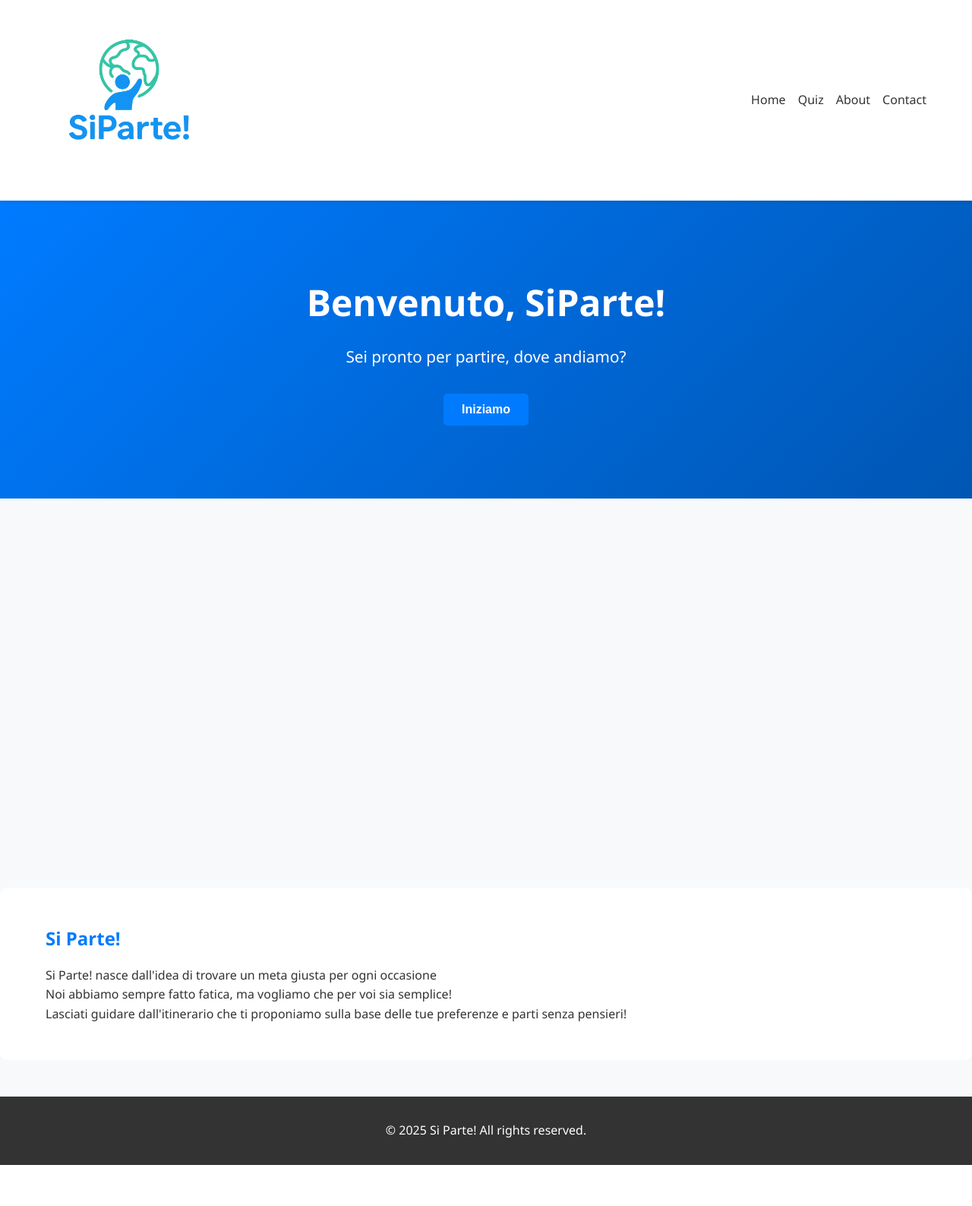
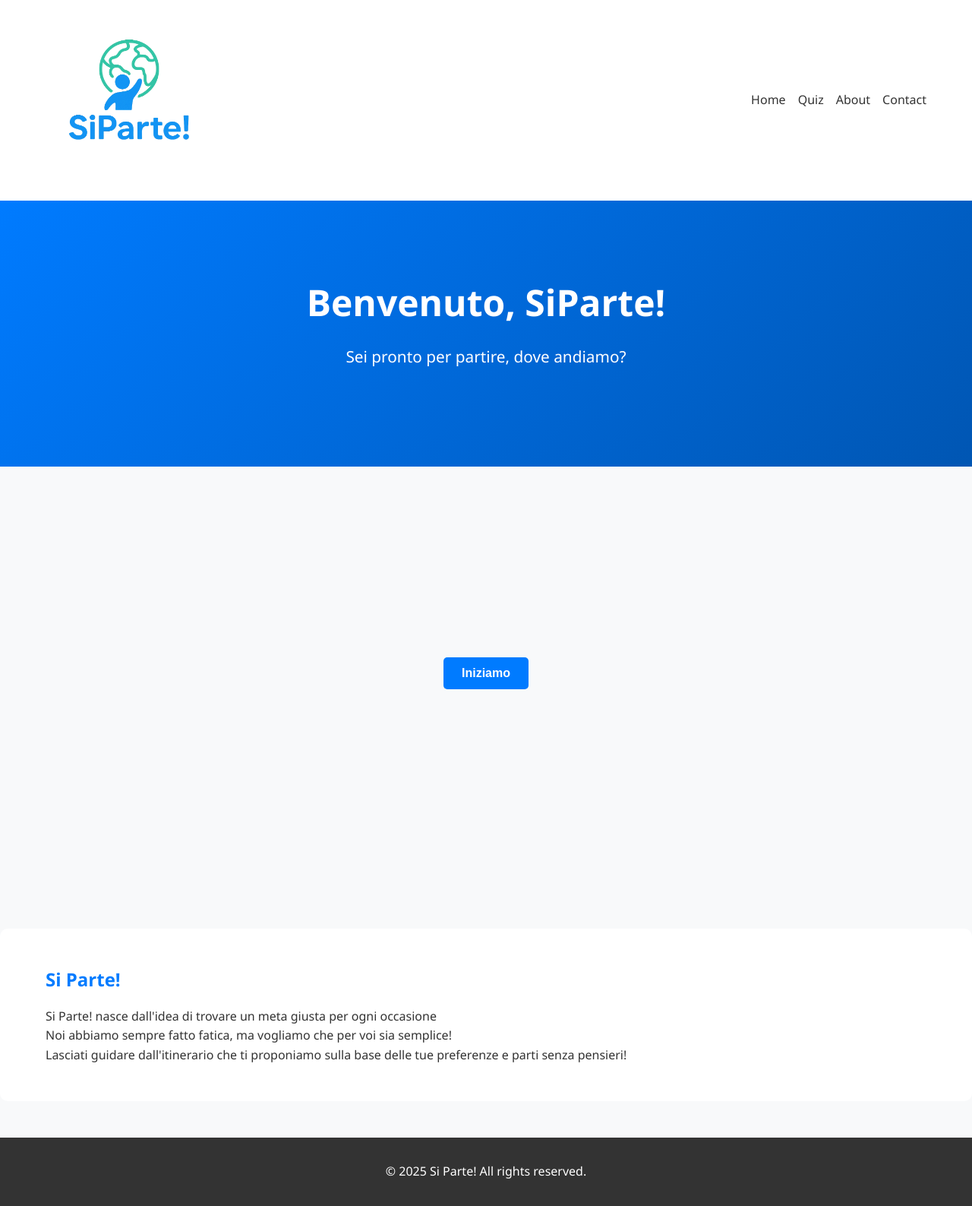
Before and after one commit to LOZDALE/si_parte_webapp, a PHP site: page /Front-end/Homepage.html in a window 1280 px wide. Shown: the whole page at 76% size. Before the commit the page ends 1533 px from the top, so only its background shows below. Run offline with PHP 8.4, Linux system fonts and the light colour scheme.

Commit message:
Sistemato il pulsante iniziamo al centro del container quiz e tolto lo sticky dal header

```diff
--- a/Front-end/Homepage.html
+++ b/Front-end/Homepage.html
@@ -28,12 +28,12 @@
             <div class="container">
                 <h1>Benvenuto, SiParte!</h1>
                 <p>Sei pronto per partire, dove andiamo?</p>
-                <button id="startBtn" class="btn btn-primary">Iniziamo</button>
             </div>
         </section>
 
         <section id="quiz" class="quiz-section">
             <div class="container">
+                <button id="startBtn" class="btn btn-primary">Iniziamo</button>
                 <div id="quizContainer" class="quiz-container hidden">
                     <div class="quiz-header">
                         <h2 id="questionTitle">Domanda 1</h2>
--- a/Front-end/Style.css
+++ b/Front-end/Style.css
@@ -24,9 +24,10 @@ html {
 header {
     background-color: #fff;
     box-shadow: 0 2px 5px rgba(0, 0, 0, 0.1);
-    position: sticky;
+    position: top;
     top: 0;
     z-index: 1000;
+    max-height: 1000px;
 }
 
 .navbar {
@@ -103,6 +104,13 @@ header {
     text-align: center;
 }
 
+.hero .container {
+    display: flex;
+    flex-direction: column;
+    align-items: center;
+    justify-content: center;
+}
+
 .hero h1 {
     font-size: 3rem;
     margin-bottom: 1rem;
@@ -113,9 +121,25 @@ header {
     margin-bottom: 2rem;
 }
 
+.hero .btn {
+    width: fit-content;
+}
+
 .quiz-section {
     padding: 3rem 0;
     min-height: 60vh;
+}
+
+.quiz-section .container {
+    display: flex;
+    flex-direction: column;
+    align-items: center;
+    justify-content: center;
+    min-height: 60vh;
+}
+
+#startBtn {
+    margin-bottom: 2rem;
 }
 
 .quiz-container {
```
